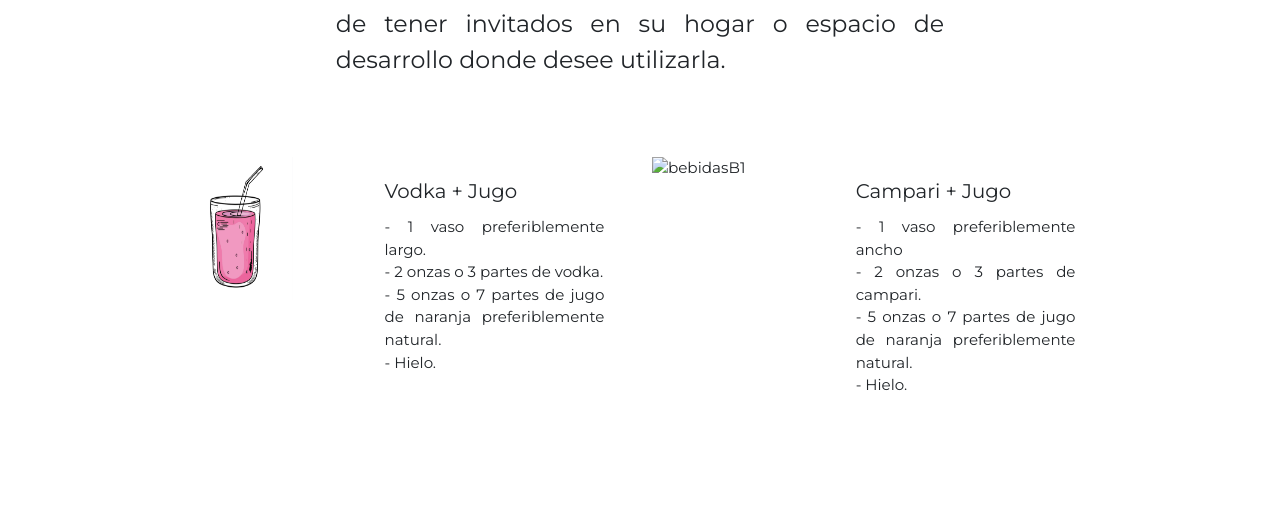
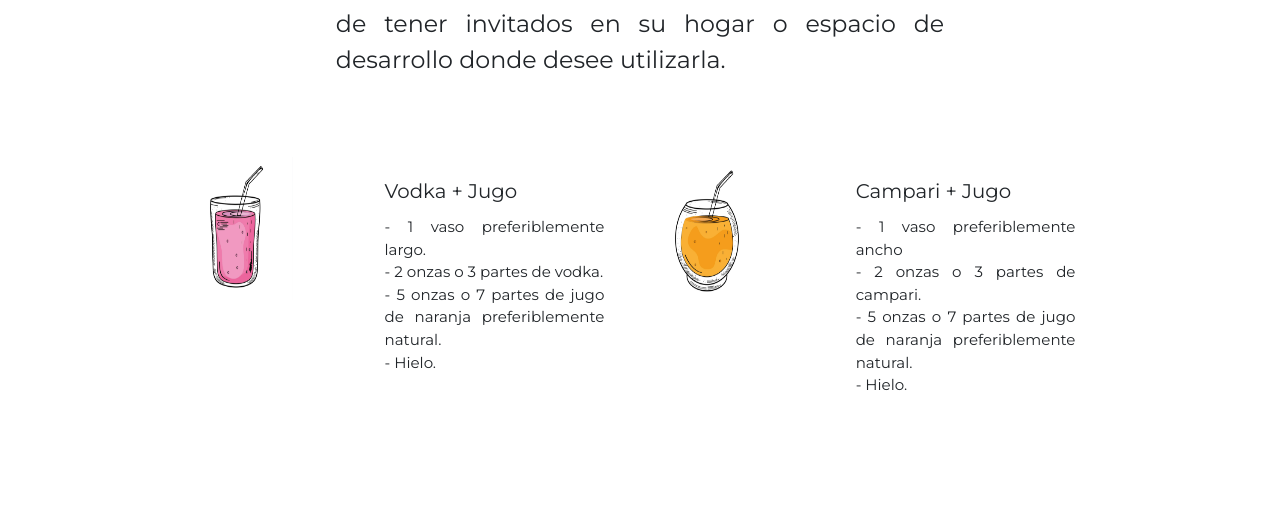
Before and after one commit to FrannGz/proyectococktelera.github.io, a plain HTML site: page index.html in a window 1280 px wide. Shown: the part 271-776 px from the top of the page. Drawn offline with nearby package versions, Linux system fonts and the light colour scheme; files whose address does not match are found by name.

Commit message:
Add files via upload

```diff
--- a/index.html
+++ b/index.html
@@ -116,7 +116,7 @@
         </div>
       </div>
       <div class="col-lg-6 col-md-12 col-sm-12 d-flex justify-content-start my-5 icono-wrap">
-        <img src="IMG/bebida-3.png" alt="bebidasB1" width="180" height="160">
+        <img src="bebida-3.png" alt="bebidasB1" width="180" height="160">
         <div>
           <h3 class="fs-5 mt-4 px-4 pb-1">Campari + Jugo</h3>
           <p class="px-4">- 1 vaso preferiblemente ancho <br> - 2 onzas o 3 partes de campari. <br> - 5 onzas o 7 partes
```
